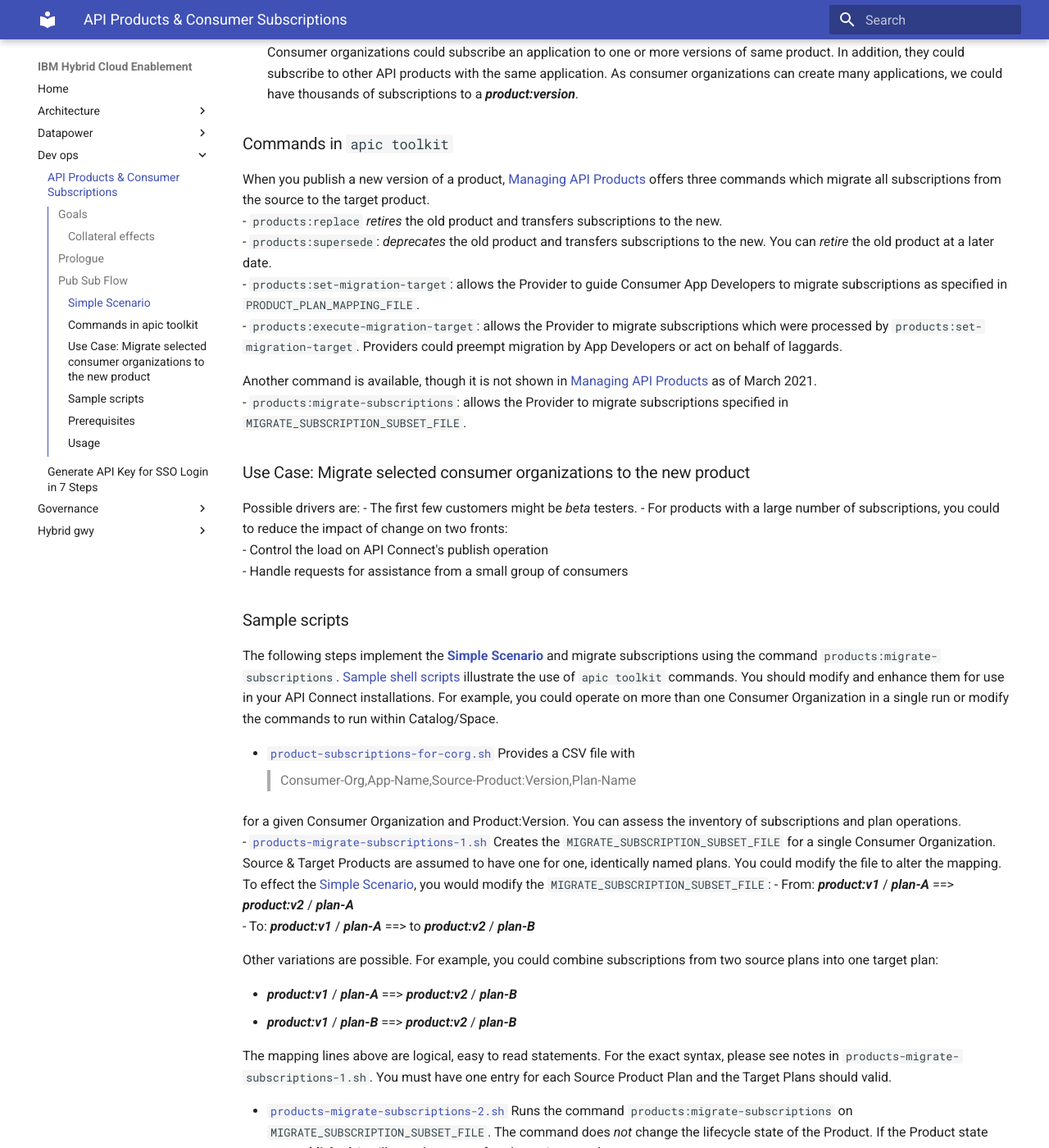
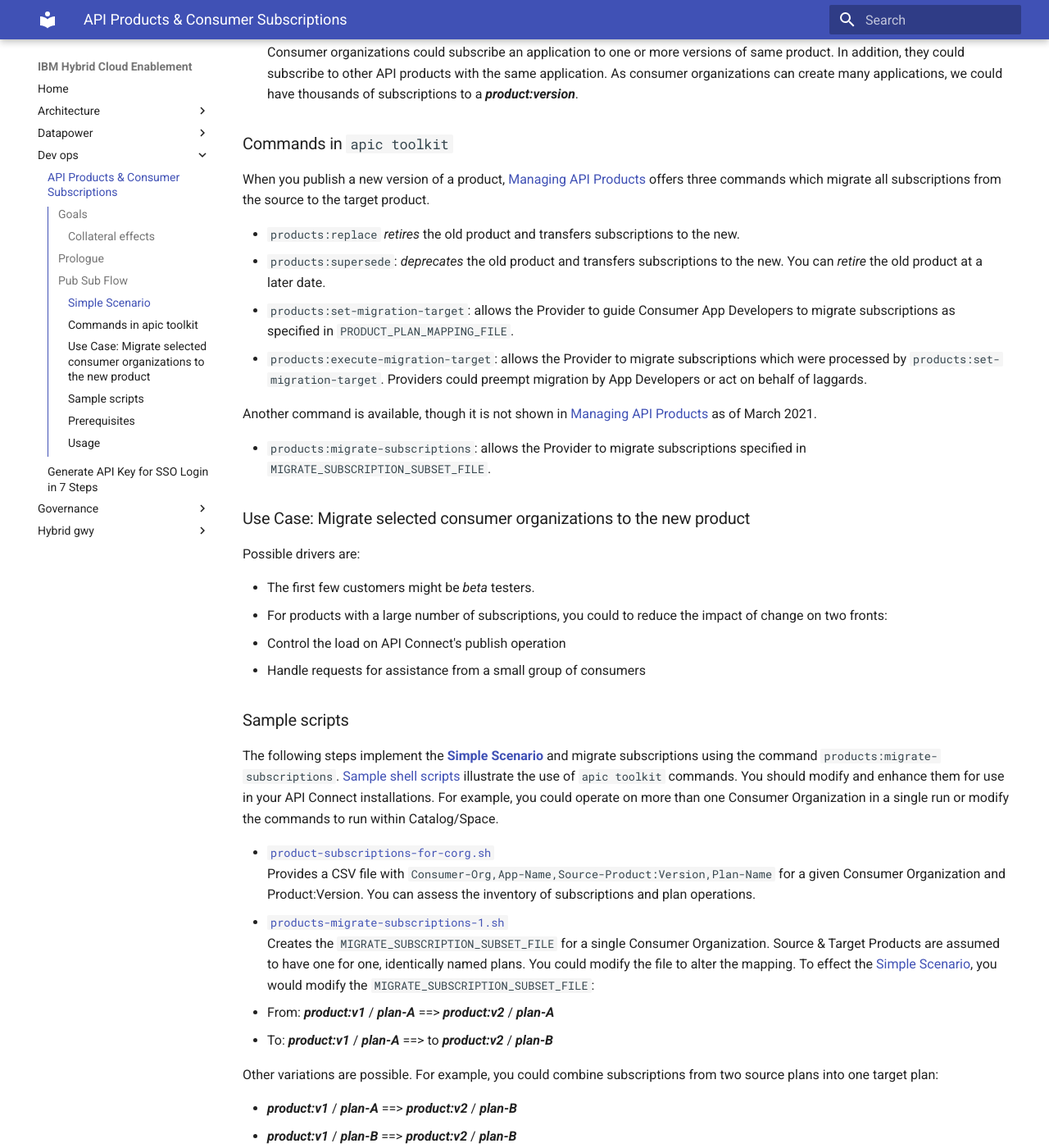
Before and after one commit to ibm-apiconnect/apic-hybrid-cloud-enablement, an MkDocs documentation site: the page built from docs-and-tools/dev-ops/Publish-APIVersion-to-COrg.md, in a window 1280 px wide and 1400 px high, scrolled down 972 px. Shown: the whole window at 82% size. Built offline with MkDocs 1.6.1 and Material for MkDocs 9.7.7, drawn with Linux system fonts in a browser that asks for light colours; some of the changed text lies outside the part shown.

Commit message:
fix mkdocs format render

```diff
--- a/docs-and-tools/dev-ops/Publish-APIVersion-to-COrg.md
+++ b/docs-and-tools/dev-ops/Publish-APIVersion-to-COrg.md
@@ -26,16 +26,19 @@
 ### Commands in `apic toolkit`
 
 When you publish a new version of a product, [Managing API Products](https://www.ibm.com/support/knowledgecenter/SSMNED_v10/com.ibm.apic.toolkit.doc/capim-toolkit-cli-manage-products.html) offers three commands which migrate all subscriptions from the source to the target product.
+
 - `products:replace` *retires* the old product and transfers subscriptions to the new.
 - `products:supersede`: *deprecates* the old product and transfers subscriptions to the new. You can *retire* the old product at a later date.
 - `products:set-migration-target`: allows the Provider to guide Consumer App Developers to migrate subscriptions as specified in `PRODUCT_PLAN_MAPPING_FILE`.
 - `products:execute-migration-target`: allows the Provider to migrate subscriptions which were processed by `products:set-migration-target`. Providers could preempt migration by App Developers or act on behalf of laggards.
 
 Another command is available, though it is not shown in [Managing API Products](https://www.ibm.com/support/knowledgecenter/SSMNED_v10/com.ibm.apic.toolkit.doc/capim-toolkit-cli-manage-products.html) as of March 2021.
+
 - `products:migrate-subscriptions`: allows the Provider to migrate subscriptions specified in `MIGRATE_SUBSCRIPTION_SUBSET_FILE`.
 
 ### Use Case: Migrate selected consumer organizations to the new product
 Possible drivers are:
+
 - The first few customers might be *beta* testers.
 - For products with a large number of subscriptions, you could to reduce the impact of change on two fronts:
   - Control the load on API Connect's publish operation
@@ -44,11 +47,10 @@
 ### Sample scripts
 The following steps implement the [**Simple Scenario**](#simple-scenario) and migrate subscriptions using the command `products:migrate-subscriptions`. [Sample shell scripts](./scripts) illustrate the use of `apic toolkit` commands. You should modify and enhance them for use in your API Connect installations. For example, you could operate on more than one Consumer Organization in a single run or modify the commands to run within Catalog/Space.
 
-- [`product-subscriptions-for-corg.sh`](./scripts/product-subscriptions-for-corg.sh) Provides a CSV file with
-> Consumer-Org,App-Name,Source-Product:Version,Plan-Name
-
-  for a given Consumer Organization and Product:Version. You can assess the inventory of subscriptions and plan operations.
-- [`products-migrate-subscriptions-1.sh`](./scripts/products-migrate-subscriptions-1.sh) Creates the `MIGRATE_SUBSCRIPTION_SUBSET_FILE` for a single Consumer Organization. Source & Target Products are assumed to have one for one, identically named plans. You could modify the file to alter the mapping. To effect the [Simple Scenario](#Simple-Scenario), you would modify the `MIGRATE_SUBSCRIPTION_SUBSET_FILE`:
+- [`product-subscriptions-for-corg.sh`](./scripts/product-subscriptions-for-corg.sh)
+  Provides a CSV file with `Consumer-Org,App-Name,Source-Product:Version,Plan-Name` for a given Consumer Organization and Product:Version. You can assess the inventory of subscriptions and plan operations.
+- [`products-migrate-subscriptions-1.sh`](./scripts/products-migrate-subscriptions-1.sh)
+Creates the `MIGRATE_SUBSCRIPTION_SUBSET_FILE` for a single Consumer Organization. Source & Target Products are assumed to have one for one, identically named plans. You could modify the file to alter the mapping. To effect the [Simple Scenario](#Simple-Scenario), you would modify the `MIGRATE_SUBSCRIPTION_SUBSET_FILE`:
   - From: ***product:v1*** / ***plan-A*** ==> ***product:v2*** / ***plan-A***
   - To: ***product:v1*** / ***plan-A*** ==> to ***product:v2*** / ***plan-B***
 
```
Also changed, not shown: other parts of docs-and-tools/dev-ops/Publish-APIVersion-to-COrg.md (+1 -1 lines).
